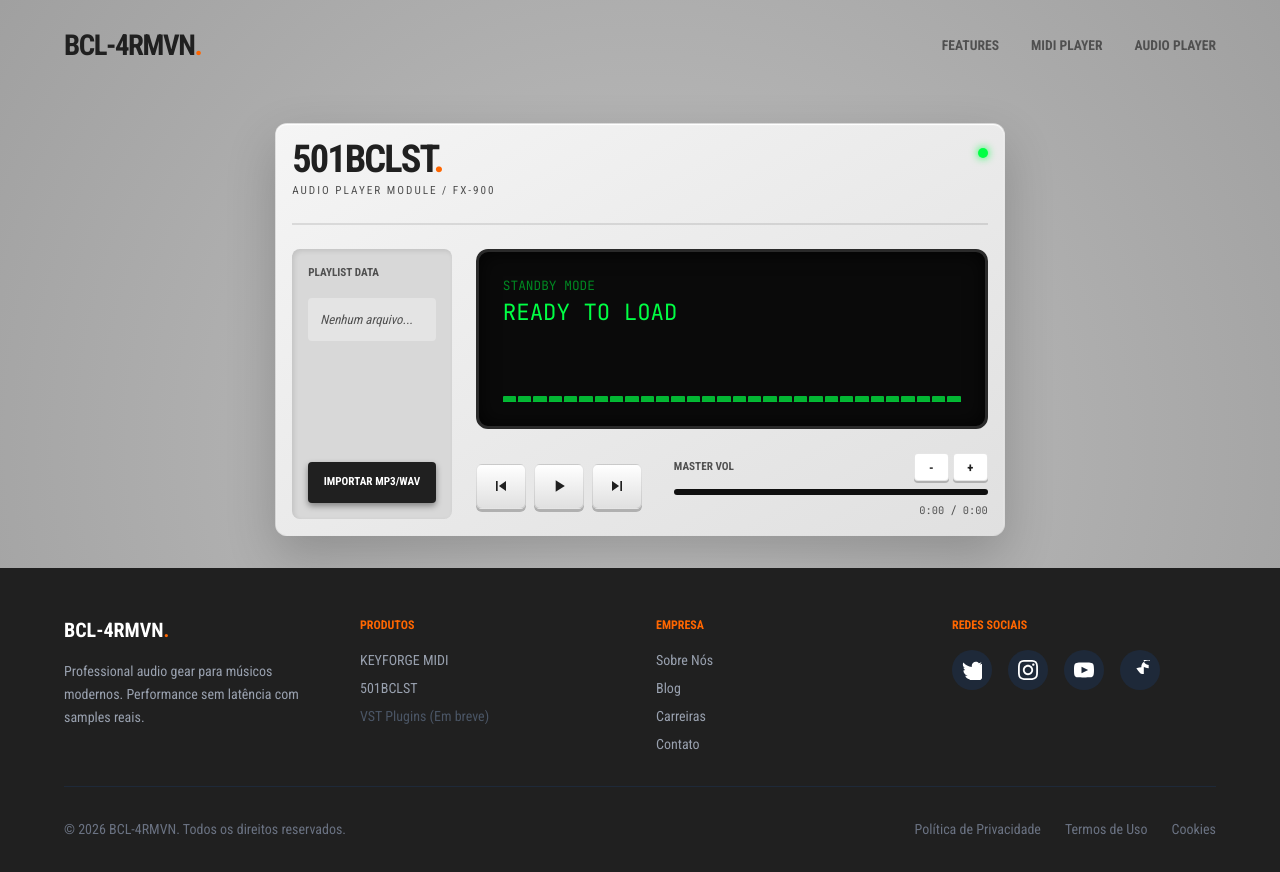
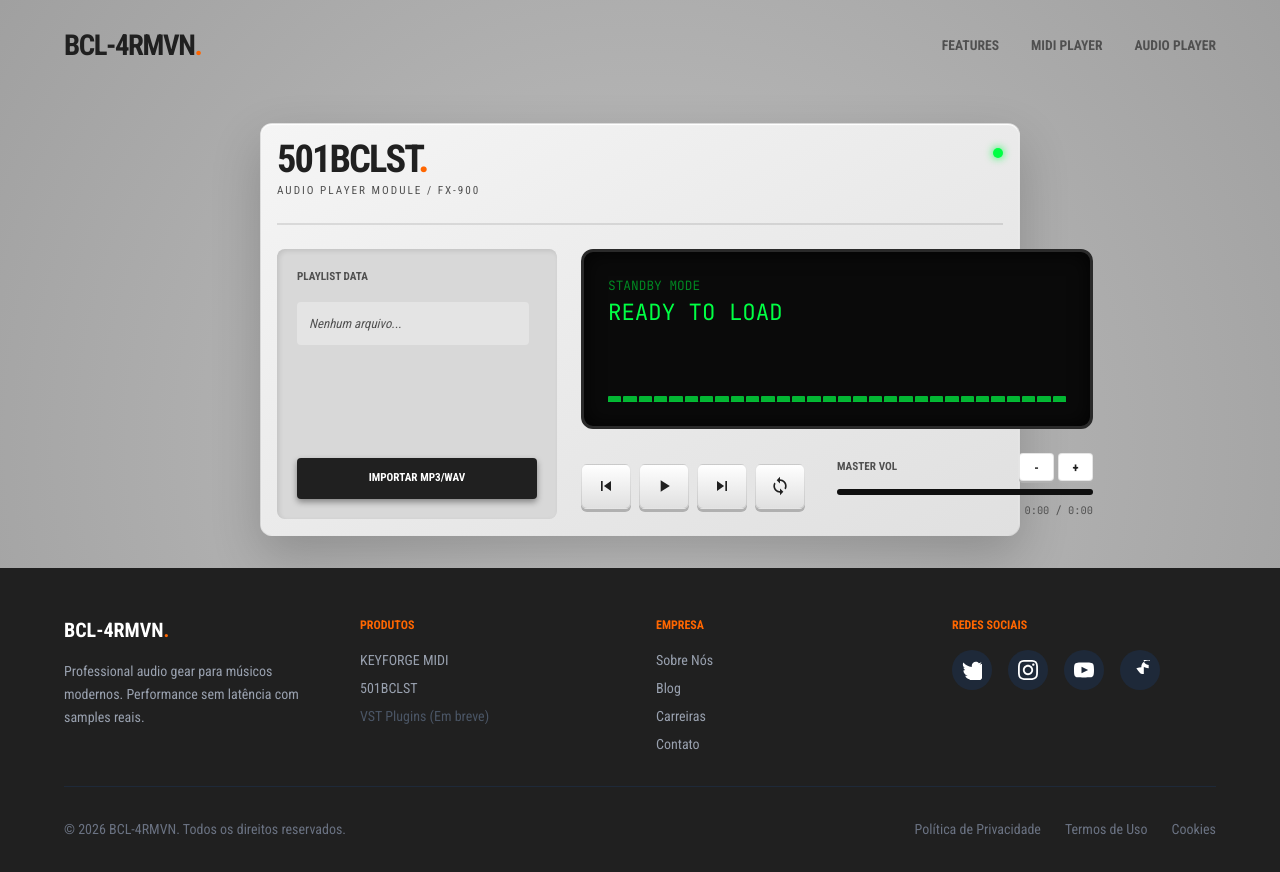
Before and after one commit to brennoclins/BCL-4RMVN, a React (Vite) app: page /audio-player in a window 1280 px wide. Shown: the top 872 px of the page. Built offline with nearby package versions, Linux system fonts and the light colour scheme.

Commit message:
feat: add seekable progress bar, enhance audio player controls with looping, and improve sidebar layout

```diff
--- a/src/components/audio-player/AudioPlayerContainer.tsx
+++ b/src/components/audio-player/AudioPlayerContainer.tsx
@@ -6,7 +6,7 @@ interface AudioPlayerContainerProps {
 
 export function AudioPlayerContainer({ children }: AudioPlayerContainerProps) {
   return (
-    <div className="w-full max-w-3/5 bg-linear-to-br from-[var(--color-hw-case-light)] to-[var(--color-hw-case-base)] rounded-xl shadow-[0_20px_50px_rgba(0,0,0,0.2),inset_0_1px_1px_white] !p-4 border border-black/5">
+    <div className="w-full max-w-5/8 bg-linear-to-br from-[var(--color-hw-case-light)] to-[var(--color-hw-case-base)] rounded-xl shadow-[0_20px_50px_rgba(0,0,0,0.2),inset_0_1px_1px_white] !p-4 border border-black/5">
       {children}
     </div>
   );
--- a/src/components/audio-player/AudioTransport.tsx
+++ b/src/components/audio-player/AudioTransport.tsx
@@ -1,16 +1,25 @@
 interface AudioTransportProps {
   isPlaying: boolean;
+  isLooping?: boolean;
   onPlayPause: () => void;
   onPrev: () => void;
   onNext: () => void;
+  onToggleLoop?: () => void;
 }
 
-export function AudioTransport({ isPlaying, onPlayPause, onPrev, onNext }: AudioTransportProps) {
+export function AudioTransport({
+  isPlaying,
+  isLooping = false,
+  onPlayPause,
+  onPrev,
+  onNext,
+  onToggleLoop,
+}: AudioTransportProps) {
   return (
     <div className="flex gap-2">
       <button
         onClick={onPrev}
-        className="bg-gradient-to-b from-white to-[var(--color-hw-case-base)] border border-black/10 rounded-md w-[50px] h-[45px] flex items-center justify-center shadow-[0_3px_0_#b0b0b0] active:translate-y-[2px] active:shadow-[0_1px_0_#b0b0b0] transition-all"
+        className="bg-gradient-to-b from-white to-[var(--color-hw-case-base)] border border-black/10 rounded-md w-[50px] h-[45px] flex items-center justify-center shadow-[0_3px_0_var(--color-hw-case-shadow)] active:translate-y-[2px] active:shadow-[0_1px_0_var(--color-hw-case-shadow)] transition-all hover:shadow-[0_2px_0_var(--color-hw-case-shadow)] hover:!text-[var(--color-hw-orange)]"
       >
         <svg className="w-5 h-5" viewBox="0 0 24 24" fill="currentColor">
           <path d="M6 6h2v12H6zm3.5 6l8.5 6V6z" />
@@ -19,10 +28,13 @@ export function AudioTransport({ isPlaying, onPlayPause, onPrev, onNext }: Audio
 
       <button
         onClick={onPlayPause}
-        className={`group bg-gradient-to-b from-white to-[var(--color-hw-case-base)] border border-black/10 rounded-md w-[50px] h-[45px] flex items-center justify-center shadow-[0_3px_0_#b0b0b0] active:translate-y-[2px] active:shadow-[0_1px_0_#b0b0b0] transition-all ${isPlaying ? '[&.playing]:bg-[var(--color-hw-orange)] [&.playing]:from-[#ff8833] [&.playing]:to-[#cc5500]' : ''}`}
+        className={`group bg-gradient-to-b from-white to-[var(--color-hw-case-base)] border border-black/10 rounded-md w-[50px] h-[45px] flex items-center justify-center shadow-[0_3px_0_var(--color-hw-case-shadow)] active:translate-y-[2px] hover:!text-[var(--color-hw-orange)] active:shadow-[0_1px_0_var(--color-hw-case-shadow)] transition-all ${isPlaying
+          ? 'bg-gradient-to-b from-[#ff8833] to-[#cc5500] border-[#aa4400] shadow-[0_0_12px_rgba(255,102,0,0.6)]'
+          : ''
+          }`}
       >
         <svg
-          className={`w-5 h-5 ${isPlaying ? 'group-[.playing]:text-white' : ''}`}
+          className={`w-5 h-5 ${isPlaying ? '!text-[var(--color-hw-orange)]' : ''}`}
           viewBox="0 0 24 24"
           fill="currentColor"
         >
@@ -36,12 +48,27 @@ export function AudioTransport({ isPlaying, onPlayPause, onPrev, onNext }: Audio
 
       <button
         onClick={onNext}
-        className="bg-gradient-to-b from-white to-[var(--color-hw-case-base)] border border-black/10 rounded-md w-[50px] h-[45px] flex items-center justify-center shadow-[0_3px_0_#b0b0b0] active:translate-y-[2px] active:shadow-[0_1px_0_#b0b0b0] transition-all"
+        className="bg-gradient-to-b from-white to-[var(--color-hw-case-base)] border border-black/10 rounded-md w-[50px] h-[45px] flex items-center justify-center shadow-[0_3px_0_var(--color-hw-case-shadow)] active:translate-y-[2px] active:shadow-[0_1px_0_var(--color-hw-case-shadow)] transition-all hover:shadow-[0_2px_0_var(--color-hw-case-shadow)] hover:!text-[var(--color-hw-orange)]"
       >
         <svg className="w-5 h-5" viewBox="0 0 24 24" fill="currentColor">
           <path d="M6 18l8.5-6L6 6v12zM16 6v12h2V6h-2z" />
         </svg>
       </button>
+
+      {onToggleLoop && (
+        <button
+          onClick={onToggleLoop}
+          className={`bg-gradient-to-b from-white to-[var(--color-hw-case-base)] border border-black/10 rounded-md w-[50px] h-[45px] flex items-center justify-center shadow-[0_3px_0_var(--color-hw-case-shadow)] hover:!text-[var(--color-hw-orange)] active:translate-y-[2px] active:shadow-[0_1px_0_var(--color-hw-case-shadow)] transition-all ${isLooping
+            ? 'bg-[var(--color-accent-screen)] text-[var(--color-hw-orange)]'
+            : ''
+            }`}
+          title={isLooping ? 'Loop ativado' : 'Loop desativado'}
+        >
+          <svg className="w-5 h-5" viewBox="0 0 24 24" fill="currentColor">
+            <path d="M12 4V1L8 5l4 4V6c3.31 0 6 2.69 6 6 0 1.01-.25 1.97-.7 2.8l1.46 1.46C19.54 15.03 20 13.57 20 12c0-4.42-3.58-8-8-8zm0 14c-3.31 0-6-2.69-6-6 0-1.01.25-1.97.7-2.8L5.24 7.74C4.46 8.97 4 10.43 4 12c0 4.42 3.58 8 8 8v3l4-4-4-4v3z" />
+          </svg>
+        </button>
+      )}
     </div>
   );
 }
--- a/src/components/audio-player/HWSidebar.tsx
+++ b/src/components/audio-player/HWSidebar.tsx
@@ -15,12 +15,13 @@ export function HWSidebar({ tracks, currentIndex, onSelectTrack, onFileUpload }:
   };
 
   return (
-    <aside className="w-[280px] bg-[#d8d8d8] rounded-lg !p-4 shadow-[inset_2px_2px_5px_rgba(0,0,0,0.1)] flex flex-col gap-4">
+    <aside className="w-[280px] min-w-[280px] bg-[#d8d8d8] rounded-lg p-5 shadow-[inset_2px_2px_5px_rgba(0,0,0,0.1)] flex flex-col gap-4">
       <span className="text-[0.7rem] font-bold uppercase text-[var(--color-text-mid)]">
         Playlist Data
       </span>
 
-      <ul id="fileList" className="overflow-y-auto h-[250px] flex-1">
+      <div className="flex-1 overflow-hidden">
+        <ul id="fileList" className="overflow-y-auto max-h-[250px] pr-2">
           {tracks.length === 0 ? (
             <li className="text-[0.8rem] p-3 rounded bg-white/30 truncate italic text-[var(--color-text-mid)]">
               Nenhum arquivo...
@@ -30,16 +31,18 @@ export function HWSidebar({ tracks, currentIndex, onSelectTrack, onFileUpload }:
               <li
                 key={index}
                 onClick={() => onSelectTrack(index)}
-              className={`file-item text-[0.8rem] p-3 rounded mb-1 cursor-pointer transition-all ${index === currentIndex
+                className={`file-item text-[0.8rem] p-3 rounded mb-1 cursor-pointer transition-all truncate ${index === currentIndex
                   ? 'bg-[var(--color-hw-orange)] text-white shadow-md'
                   : 'bg-white/30 hover:bg-white/50'
                   }`}
+                title={track.name}
               >
                 {track.name}
               </li>
             ))
           )}
         </ul>
+      </div>
 
       <label className="block bg-[var(--color-pad-off)] text-white text-center p-3 rounded text-[0.7rem] uppercase font-bold cursor-pointer hover:bg-[#303030] shadow-[0_3px_6px_rgba(0,0,0,0.4)] transition-all active:scale-95">
         Importar MP3/WAV
--- a/src/pages/AudioPlayerPage.tsx
+++ b/src/pages/AudioPlayerPage.tsx
@@ -1,4 +1,4 @@
-import { useEffect, useState, useRef } from 'react';
+import { useEffect, useState, useRef, useCallback } from 'react';
 import {
   AudioPlayerContainer,
   HWSidebar,
@@ -24,12 +24,15 @@ export function AudioPlayerPage() {
   const [totalTime, setTotalTime] = useState('0:00');
   const [volume, setVolume] = useState(0);
   const [artistDisplay, setArtistDisplay] = useState('Standby Mode');
+  const [isLooping, setIsLooping] = useState(false);
 
   const audioRef = useRef<HTMLAudioElement | null>(null);
+  const progressIntervalRef = useRef<number | null>(null);
 
   const currentTrack = currentIndex >= 0 ? tracks[currentIndex] : null;
 
   const formatTime = (seconds: number): string => {
+    if (isNaN(seconds) || !isFinite(seconds)) return '0:00';
     const mins = Math.floor(seconds / 60);
     const secs = Math.floor(seconds % 60);
     return `${mins}:${secs < 10 ? '0' : ''}${secs}`;
@@ -55,59 +58,68 @@ export function AudioPlayerPage() {
       }
     });
 
-    setTracks((prev) => [...prev, ...newTracks]);
+    const updatedTracks = [...tracks, ...newTracks];
+    setTracks(updatedTracks);
+
     if (currentIndex === -1 && newTracks.length > 0) {
-      selectTrack(tracks.length);
+      selectTrack(0, updatedTracks);
     }
   };
 
-  const selectTrack = (index: number) => {
+  const selectTrack = useCallback((index: number, trackList = tracks) => {
+    if (progressIntervalRef.current) {
+      clearInterval(progressIntervalRef.current);
+      progressIntervalRef.current = null;
+    }
+
     setCurrentIndex(index);
     setIsPlaying(false);
     setProgress(0);
     setCurrentTime('0:00');
 
-    const track = tracks[index];
+    const track = trackList[index];
     if (track) {
       setArtistDisplay(track.ext + ' File');
 
-      if (track.isMidi) {
-        setTotalTime('0:00');
-      } else {
+      if (!track.isMidi) {
         if (audioRef.current) {
           audioRef.current.src = track.url;
           audioRef.current.load();
-          audioRef.current.addEventListener(
-            'loadedmetadata',
-            () => {
-              setTotalTime(formatTime(audioRef.current?.duration || 0));
-            },
-            { once: true }
-          );
         }
       }
+      setTotalTime('0:00');
     }
-  };
+  }, [tracks]);
 
-  const play = () => {
+  const playAudio = useCallback(() => {
+    if (!audioRef.current || !currentTrack || currentTrack.isMidi) {
+      if (currentTrack?.isMidi) {
+        setIsPlaying(true);
+        setArtistDisplay('MIDI Mode');
+      }
+      return;
+    }
+
+    audioRef.current.play().then(() => {
+      setIsPlaying(true);
+      setArtistDisplay(currentTrack.ext + ' Playing');
+    }).catch(err => {
+      console.error('Playback error:', err);
+    });
+  }, [currentTrack]);
+
+  const play = useCallback(() => {
     if (currentIndex === -1 || !currentTrack) return;
 
-    if (currentTrack.isMidi) {
-      setIsPlaying(true);
-      setArtistDisplay('MIDI Mode');
-    } else {
     if (!audioRef.current) {
       audioRef.current = new Audio();
       audioRef.current.src = currentTrack.url;
     }
-      audioRef.current.play().then(() => {
-        setIsPlaying(true);
-        setArtistDisplay(currentTrack.ext + ' Playing');
-      });
-    }
-  };
 
-  const pause = () => {
+    playAudio();
+  }, [currentIndex, currentTrack, playAudio]);
+
+  const pause = useCallback(() => {
     if (currentTrack?.isMidi) {
       setIsPlaying(false);
     } else {
@@ -115,32 +127,46 @@ export function AudioPlayerPage() {
       setIsPlaying(false);
     }
     setArtistDisplay(currentTrack?.ext + ' File' || 'Standby Mode');
-  };
+  }, [currentTrack]);
 
-  const togglePlay = () => {
+  const togglePlay = useCallback(() => {
     if (isPlaying) {
       pause();
     } else {
       play();
     }
-  };
+  }, [isPlaying, play, pause]);
 
-  const prevTrack = () => {
+  const prevTrack = useCallback(() => {
     if (tracks.length > 0) {
-      const newIndex = currentIndex === 0 ? tracks.length - 1 : currentIndex - 1;
+      const newIndex = currentIndex > 0 ? currentIndex - 1 : tracks.length - 1;
       selectTrack(newIndex);
       play();
     }
-  };
+  }, [tracks.length, currentIndex, selectTrack, play]);
 
-  const nextTrack = () => {
+  const nextTrack = useCallback(() => {
     if (tracks.length > 0) {
-      selectTrack((currentIndex + 1) % tracks.length);
+      const nextIndex = currentIndex + 1;
+
+      if (nextIndex >= tracks.length) {
+        if (isLooping) {
+          selectTrack(0);
+          play();
+        } else {
+          setIsPlaying(false);
+          setProgress(0);
+          setCurrentTime('0:00');
+          return;
+        }
+      } else {
+        selectTrack(nextIndex);
         play();
       }
-  };
+    }
+  }, [tracks.length, currentIndex, isLooping, selectTrack, play]);
 
-  const changeVolume = (delta: number) => {
+  const changeVolume = useCallback((delta: number) => {
     const newVolume = Math.max(-60, Math.min(6, volume + delta));
     setVolume(newVolume);
 
@@ -154,24 +180,43 @@ export function AudioPlayerPage() {
     setTimeout(() => {
       setArtistDisplay(originalText);
     }, 1200);
-  };
+  }, [volume, artistDisplay]);
+
+  const handleProgressClick = useCallback((percent: number) => {
+    if (audioRef.current && audioRef.current.duration) {
+      audioRef.current.currentTime = (percent / 100) * audioRef.current.duration;
+    }
+  }, []);
 
   useEffect(() => {
-    if (audioRef.current) {
-      audioRef.current.addEventListener('timeupdate', () => {
-        if (audioRef.current && audioRef.current.duration) {
-          const percent = (audioRef.current.currentTime / audioRef.current.duration) * 100;
+    if (!audioRef.current) {
+      audioRef.current = new Audio();
+    }
+
+    const audio = audioRef.current;
+
+    audio.addEventListener('loadedmetadata', () => {
+      setTotalTime(formatTime(audio.duration));
+    });
+
+    audio.addEventListener('timeupdate', () => {
+      if (audio.duration) {
+        const percent = (audio.currentTime / audio.duration) * 100;
         setProgress(percent);
-          setCurrentTime(formatTime(audioRef.current.currentTime));
+        setCurrentTime(formatTime(audio.currentTime));
       }
     });
 
-      audioRef.current.addEventListener('ended', () => {
+    audio.addEventListener('ended', () => {
       nextTrack();
-        play();
     });
-    }
-  }, []);
+
+    return () => {
+      audio.removeEventListener('loadedmetadata', () => {});
+      audio.removeEventListener('timeupdate', () => {});
+      audio.removeEventListener('ended', () => {});
+    };
+  }, [nextTrack]);
 
   useEffect(() => {
     const handleKeyDown = (e: KeyboardEvent) => {
@@ -189,7 +234,7 @@ export function AudioPlayerPage() {
 
     window.addEventListener('keydown', handleKeyDown);
     return () => window.removeEventListener('keydown', handleKeyDown);
-  }, [isPlaying, currentIndex, tracks]);
+  }, [togglePlay, nextTrack, prevTrack]);
 
   return (
     <div className="flex items-center justify-center p-8">
@@ -210,7 +255,10 @@ export function AudioPlayerPage() {
           <HWSidebar
             tracks={tracks}
             currentIndex={currentIndex}
-            onSelectTrack={selectTrack}
+            onSelectTrack={(idx) => {
+              selectTrack(idx);
+              play();
+            }}
             onFileUpload={handleFileUpload}
           />
 
@@ -224,9 +272,11 @@ export function AudioPlayerPage() {
             <div className="flex items-center justify-between gap-8">
               <AudioTransport
                 isPlaying={isPlaying}
+                isLooping={isLooping}
                 onPlayPause={togglePlay}
                 onPrev={prevTrack}
                 onNext={nextTrack}
+                onToggleLoop={() => setIsLooping(!isLooping)}
               />
 
               <AudioVolumeSection
@@ -234,6 +284,7 @@ export function AudioPlayerPage() {
                 progress={progress}
                 currentTime={currentTime}
                 totalTime={totalTime}
+                onProgressClick={handleProgressClick}
               />
             </div>
           </div>
```
Also changed, not shown: playwright-report/index.html (+1 -1 lines), src/components/audio-player/AudioVolumeSection.tsx (+14 -3 lines). Lines whose indentation alone changed are shown as unchanged.
